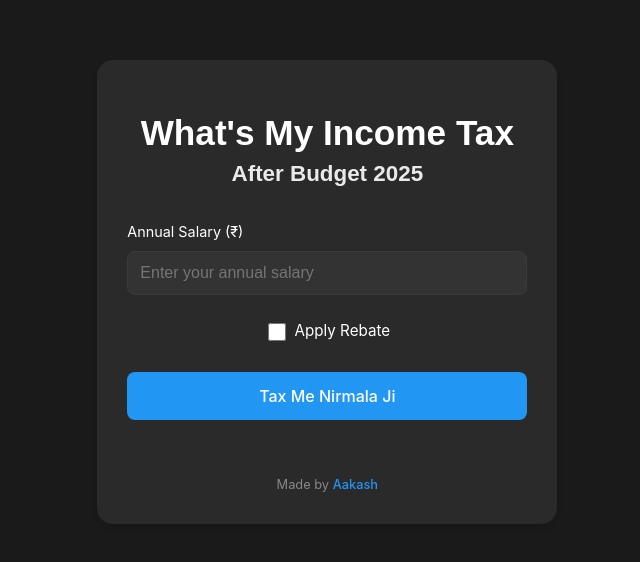
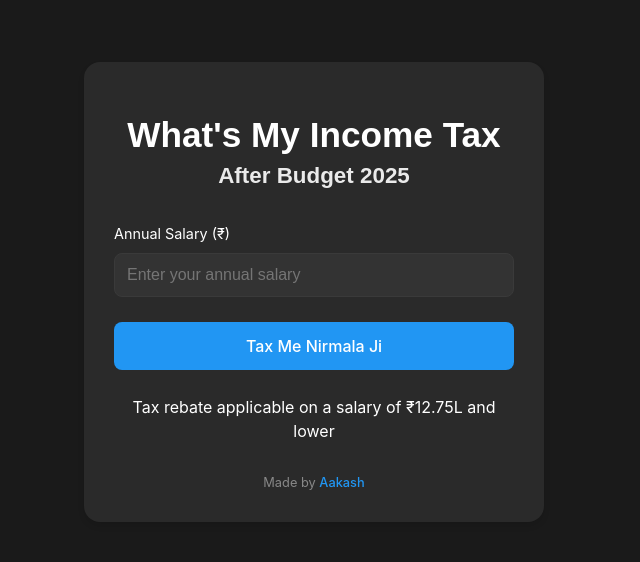
Before and after one commit to aakashathawasya96/taxmenirmalaji, a React (Vite) app: page / in a window 1280 px wide. Shown: the part 108-670 px from the top of the page, without its empty margins (326-966 px from the left). Built offline with nearby package versions, Linux system fonts and the light colour scheme; a web font is replaced by a local one.

Commit message:
Update App.jsx

```diff
--- a/src/App.jsx
+++ b/src/App.jsx
@@ -164,23 +164,10 @@ function TaxCalculator() {
         />
       </div>
 
-      <div className="rebate-checkbox">
-        <label>
-          <input
-            type="checkbox"
-            checked={applyRebate}
-            onChange={(e) => setApplyRebate(e.target.checked)}
-          />
-          Apply Rebate
-        </label>
-        {applyRebate && (
-          <div className="rebate-info">
-            No tax up to ₹12,00,000
-          </div>
-        )}
+      <button onClick={handleCalculate}>Tax Me Nirmala Ji</button>
+      <div className="tax-disclaimer">
+    Tax rebate applicable on a salary of ₹12.75L and lower
       </div>
-
-      <button onClick={handleCalculate}>Tax Me Nirmala Ji</button>
 
 {result && (
   <div className="results">
```
